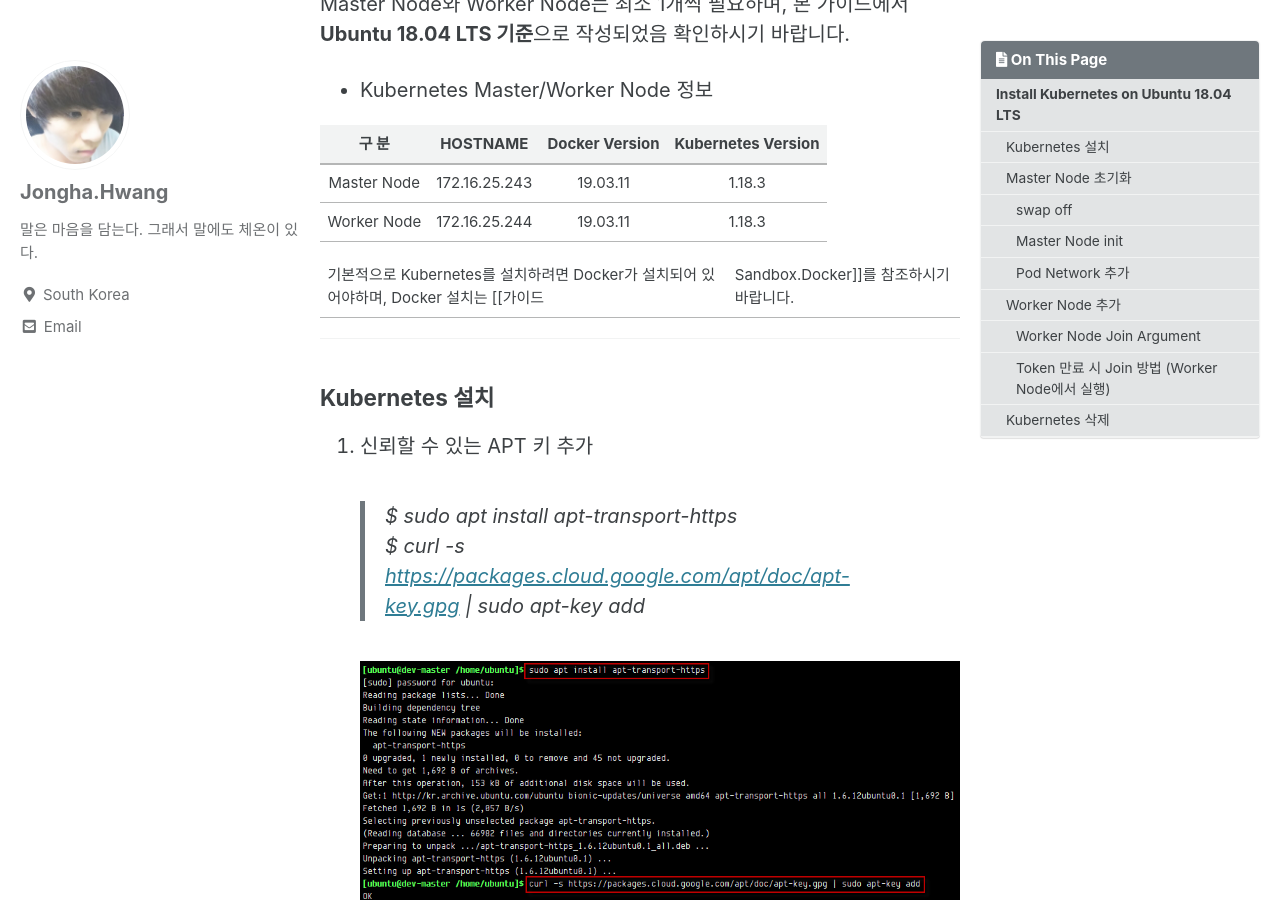
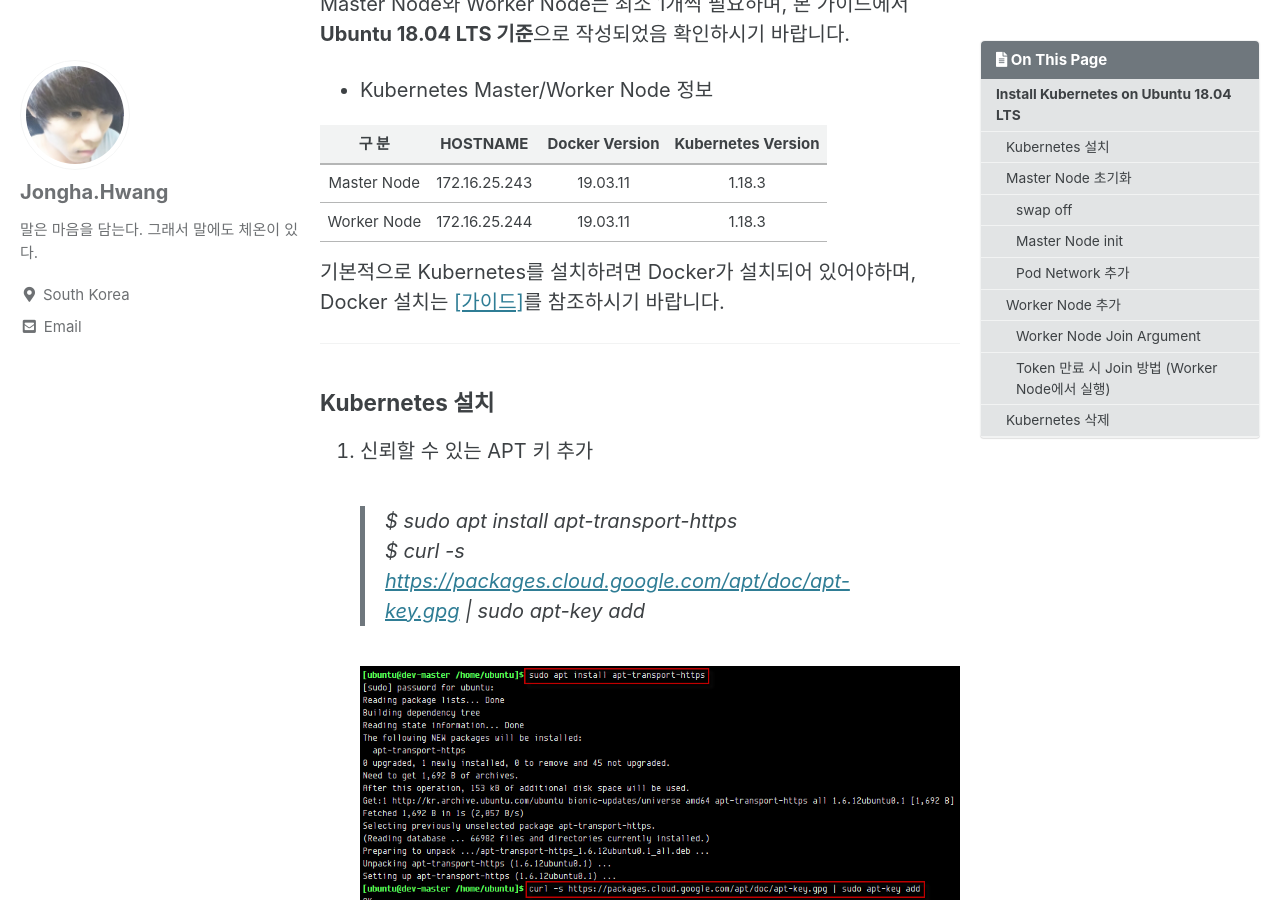
Before and after one commit to jongha0212/jongha0212.github.io, a Jekyll site: the page built from _posts/2020-06-11-Kubernetes-Install.md, in a window 1280 px wide and 900 px high, scrolled down 355 px. Built offline with Jekyll 4.4.1, drawn with Linux system fonts in a browser that asks for light colours; cached includes are drawn as plain includes; comment, search, counter and statistics services are not loaded.

Commit message:
update link

```diff
--- a/_posts/2020-06-11-Kubernetes-Install.md
+++ b/_posts/2020-06-11-Kubernetes-Install.md
@@ -20,7 +20,7 @@ Master Node와 Worker Node는 최소 1개씩 필요하며, 본 가이드에서 *
   | Worker Node | 172.16.25.244 | 19.03.11 | 1.18.3 |
 
 
-기본적으로 Kubernetes를 설치하려면 Docker가 설치되어 있어야하며, Docker 설치는 [[가이드|Sandbox.Docker]]를 참조하시기 바랍니다.
+기본적으로 Kubernetes를 설치하려면 Docker가 설치되어 있어야하며, Docker 설치는 [[가이드]]({{ site.url }}{{ site.baseurl }}/Docker/docker/)를 참조하시기 바랍니다.
 
 ---
 
```
